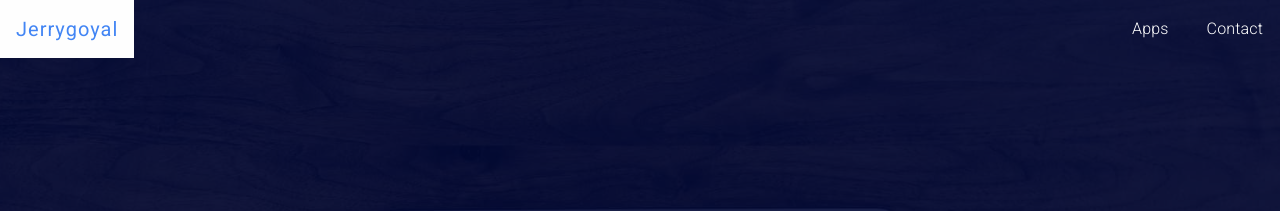
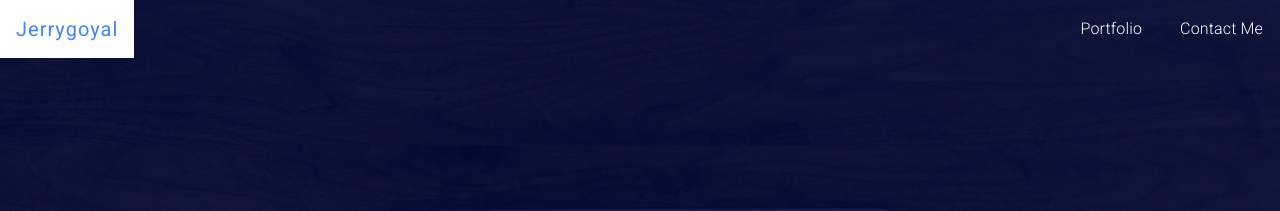
Before and after one commit to GorvGoyl/jerrygoyal.github.io, a Jekyll site: the page built from index.html, in a window 1280 px wide. Shown: the top 211 px of the page. Built offline with Jekyll 4.4.1, drawn with Linux system fonts in a browser that asks for light colours.

Commit message:
renamed apps to portfolio

```diff
--- a/_data/navbar_links.yml
+++ b/_data/navbar_links.yml
@@ -1,9 +1,9 @@
-homepage:
-  - {title: Jerrygoyal, href: "/"}
-  - {title: Apps, href: "#apps"}
-  - {title: About Me, href: "/about-me"}
-  - {title: Contact, href: "/about-me/#contact"}
+# homepage:
+#   - {title: Jerrygoyal, href: "/"}
+#   - {title: Apps, href: "#apps"}
+#   - {title: About Me, href: "/about-me"}
+#   - {title: Contact, href: "/about-me/#contact"}
 about:
   - {title: Jerrygoyal, href: "/"}
-  - {title: Apps, href: "/#apps"}
-  - {title: Contact, href: "#contact"}
+  - {title: Portfolio, href: "#portfolio"}
+  - {title: Contact Me, href: "#contact"}
--- a/index.html
+++ b/index.html
@@ -210,7 +210,7 @@ Add location
 
         </div>
 
-        <div class="section apps">
+        <div class="section apps" id = "portfolio">
             <div>
                 <div class='subject'>
                     <div class='title'>Portfolio</div>
```
Also changed, not shown: help.md (+3 -0 lines).
